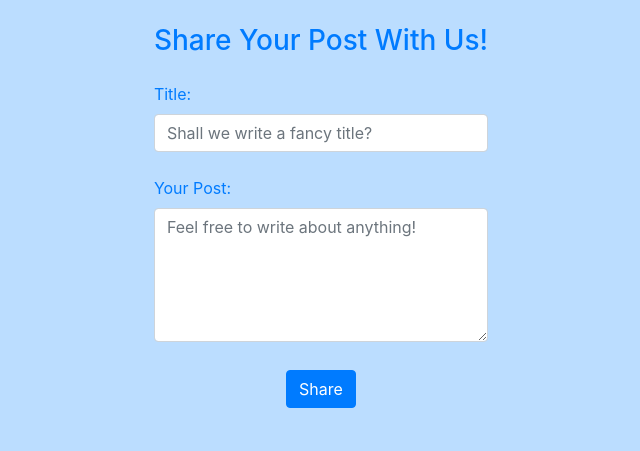
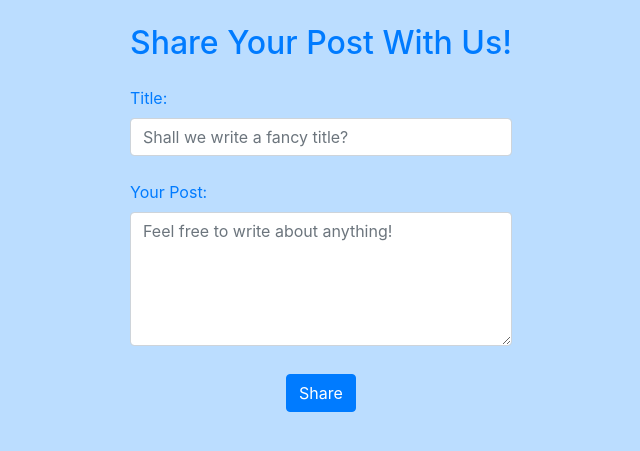
Before and after one commit to TheNavyInfantry/Anon-Scriber, a Flask app: page /share in a window 1280 px wide. Shown: the part 56-507 px from the top of the page, without its empty margins (319-959 px from the left). Run offline with Flask 2, Linux system fonts and the light colour scheme; a user stored in the database is signed in; some libraries are stand-ins or nearby versions.

Commit message:
UPDATE size of heading

```diff
--- a/anon_scriber/templates/sharepost.html
+++ b/anon_scriber/templates/sharepost.html
@@ -11,7 +11,7 @@ Share - Anon Scriber
             <form method="POST" class="form-login">
                 {{ form.hidden_tag() }}
 
-                <h3 class="text-center text-primary mt-4 mb-4">Share Your Post With Us!</h3>
+                <h2 class="text-center text-primary mt-4 mb-4">Share Your Post With Us!</h2>
 
                 <div class="form-group justify-content-center text-primary mb-1">
                     {{ form.title.label() }}
```
